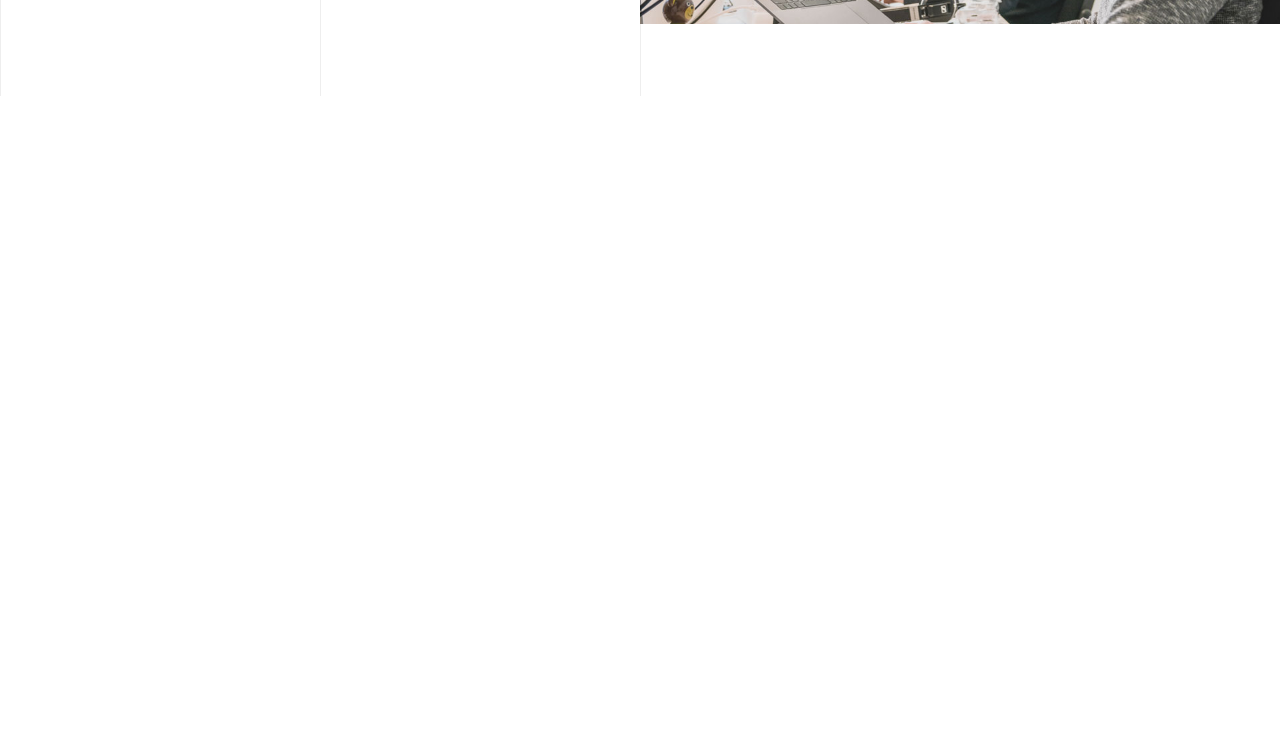
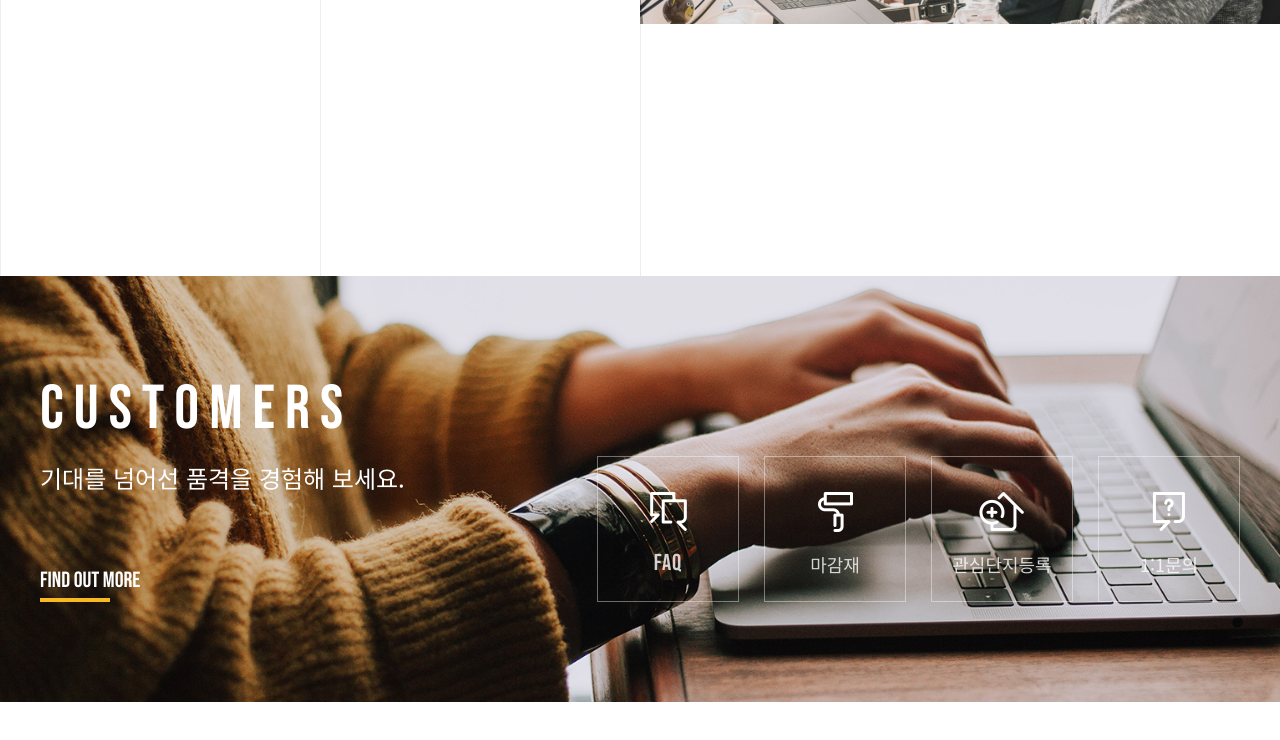
Before and after one commit to joy-soom/Interactive-Web, a plain HTML site: page index.html in a window 1280 px wide. Shown: the part 5409-6149 px from the top of the page. Drawn offline with Linux system fonts and the light colour scheme.

Commit message:
feat : customer 섹션 레이아웃 제작

```diff
--- a/css/main.css
+++ b/css/main.css
@@ -1310,3 +1310,93 @@ header.on .gnb ul.inner.on {
   background: url(/image/career.jpg) no-repeat right -0% center/50%;
   transition: all 1s;
 }
+/* #################################### customer ########################################### */
+
+.contents .customers {
+  margin: 180px 0 0;
+  background: url(/image/customer.jpg) no-repeat center/cover;
+  position: relative;
+  padding: 100px 0;
+  transition: all 1s;
+}
+.contents .customers .inner {
+  overflow: hidden;
+}
+.contents .customers .inner .en,
+.contents .customers .inner p {
+  color: #fff;
+}
+
+.contents .customers .inner .left {
+  float: left;
+  padding-bottom: 80px;
+}
+.contents .customers .inner .right {
+  float: right;
+  margin-top: 80px;
+}
+.contents .customers .inner .right li {
+  float: left;
+  margin-left: 25px;
+}
+.contents .customers .inner .right li a {
+  display: block;
+  border: 1px solid rgba(255, 255, 255, 0.4);
+  box-sizing: border-box;
+  position: relative;
+  transition: all 0.3s;
+}
+.contents .customers .inner .right li a:after {
+  content: "FAQ";
+  position: absolute;
+  left: 0;
+  bottom: 17%;
+  font-size: 18px;
+  color: rgba(255, 255, 255, 0.8);
+  text-transform: uppercase;
+  width: 100%;
+  text-align: center;
+}
+.contents .customers .inner .right li:nth-child(1) a:after {
+  font-family: "Bebas Neue", cursive;
+  font-size: 23px;
+  font-weight: normal;
+  letter-spacing: 1px;
+}
+.contents .customers .inner .right li:nth-child(2) a:after {
+  content: "마감재";
+}
+.contents .customers .inner .right li:nth-child(3) a:after {
+  content: "관심단지등록";
+}
+.contents .customers .inner .right li:nth-child(4) a:after {
+  content: "1:1문의";
+}
+.contents .customers .inner .right li a:hover {
+  border-color: #f8b922;
+  background: #f8b922;
+}
+/* 스크롤 모션 */
+.contents .customers.motion .inner .right li {
+  animation-name: customers;
+  animation-duration: 0.7s;
+}
+.contents .customers.motion .inner .right li:nth-child(3) {
+  animation-duration: 0.9s;
+}
+.contents .customers.motion .inner .right li:nth-child(2) {
+  animation-duration: 1.1s;
+}
+.contents .customers.motion .inner .right li:nth-child(4) {
+  animation-duration: 1.3s;
+}
+@keyframes customers {
+  0% {
+    transform: scale(0.4);
+    opacity: 0;
+  }
+  50% {
+    transform: scale(0.4);
+    opacity: 0;
+  }
+}
--- a/index.html
+++ b/index.html
@@ -330,6 +330,32 @@
             <a href="#" class="more en">FIND OUT MORE</a>
           </div>
         </div>
+        <div class="customers animate" data-animate="motion">
+          <div class="inner animate" data-animate="motion">
+            <div class="left">
+              <div class="title">
+                <div data-splitting class="en">CUSTOMERS</div>
+                <p>기대를 넘어선 품격을 경험해 보세요.</p>
+              </div>
+
+              <a href="#" class="more en">FIND OUT MORE</a>
+            </div>
+            <ul class="right">
+              <li>
+                <a href="#"><img src="/image/icon1.png" alt="FAQ" /></a>
+              </li>
+              <li>
+                <a href="#"><img src="/image/icon2.png" alt="마감재"></a>
+              </li>
+              <li>
+                <a href="#"><img src="/image/icon3.png" alt="관심단지등록"/></a>
+              </li>
+              <li>
+                <a href="#"><img src="/image/icon4.png" alt="1:1문의"/></a>
+              </li>
+            </ul>
+          </div>
+        </div>
       </section>
     </div>
   </body>
```
